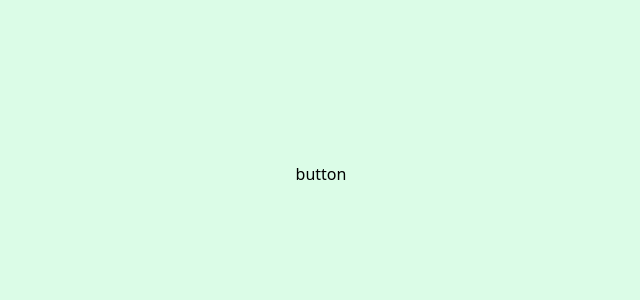
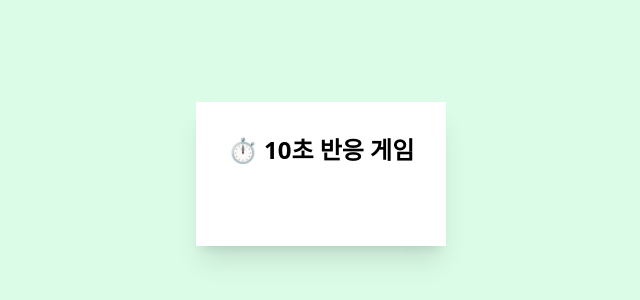
Before and after one commit to pikach-u/ReactPractice, a React (Vite) app in the folder tailwind_program/ch3/reaction_timer_game/: page / in a window 1280 px wide. Shown: the part 226-526 px from the top of the page, without its empty margins (319-959 px from the left). Built offline with nearby package versions, Linux system fonts and the light colour scheme.

Commit message:
isRunning으로 state 관리

```diff
--- a/tailwind_program/ch3/reaction_timer_game/src/App.jsx
+++ b/tailwind_program/ch3/reaction_timer_game/src/App.jsx
@@ -1,12 +1,9 @@
-import { useState } from "react";
 import ReactionTimerGame from "./components/ReactionTimerGame";
 
 const App = () => {
-  const [isShow, setIsShow] = useState(false);
   return (
     <div className="bg-green-100 min-h-screen flex justify-center items-center">
-      {isShow && <ReactionTimerGame />}
-      <button onClick={() => setIsShow(!isShow)}>button</button>
+      <ReactionTimerGame />
     </div>
   );
 };
--- a/tailwind_program/ch3/reaction_timer_game/src/components/ReactionTimerGame.jsx
+++ b/tailwind_program/ch3/reaction_timer_game/src/components/ReactionTimerGame.jsx
@@ -1,17 +1,34 @@
-import { useEffect } from "react";
+import { useEffect, useState } from "react";
 
 const ReactionTimerGame = () => {
+  const [isRunning, setIsRunning] = useState(false);
+
+  const handleStart = () => {
+    setIsRunning(true);
+  };
+
   useEffect(() => {
-    const interval = setInterval(() => {
-      console.log("setInverval");
-    }, 1000);
+    if (!isRunning) return;
 
-    return () => clearInterval(interval);
-  }, []);
+    const timer = setTimeout(() => {
+      console.log("10초 지남");
+    }, 10000);
+
+    return () => clearTimeout(timer);
+  }, [isRunning]);
 
   return (
     <div className="flex flex-col justify-center items-center gab-8 p-8 bg-white shadow-xl">
       <h1 className="text-2xl font-bold">⏱️ 10초 반응 게임</h1>
+
+      {!isRunning && (
+        <button
+          className="bg-blue=500 text-white px-6 py-3 rounded-lg hover:bg-blue-600"
+          onClick={handleStart}
+        >
+          시작
+        </button>
+      )}
     </div>
   );
 };
```
